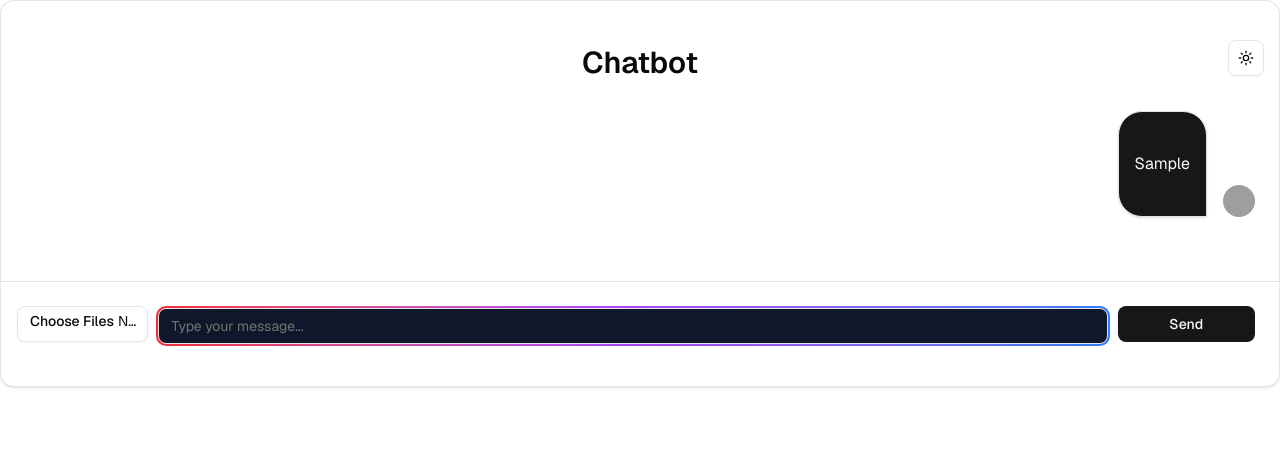
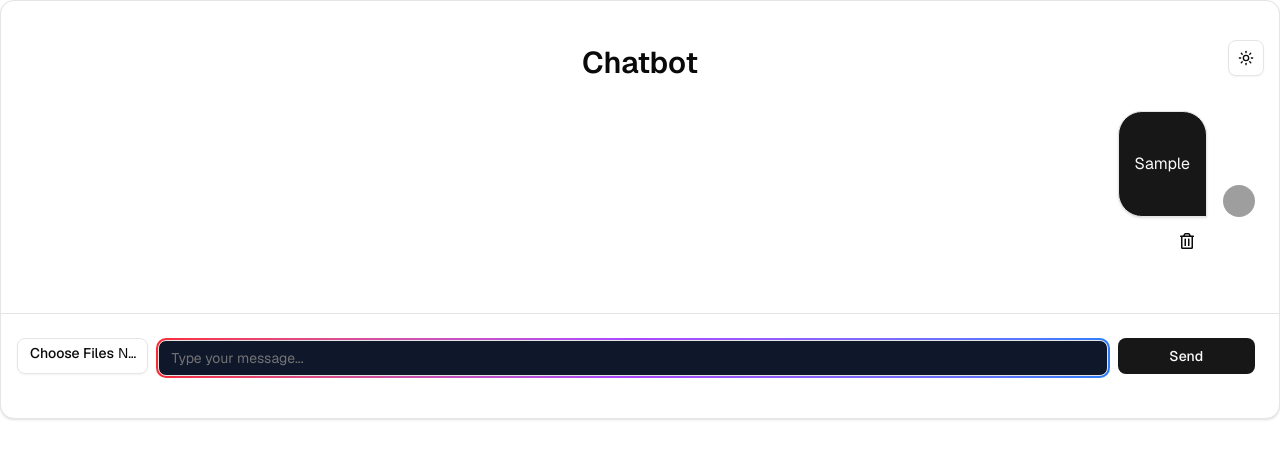
Before and after one commit to parhamGithub/chatbot, a Next.js app: page / in a window 1280 px wide. Both pictures are taken after typing "Sample" into the empty fields and a click on the button "Send". Shown: the top 458 px of the page. Built offline with nearby package versions, Linux system fonts and the light colour scheme; no server answers; grey boxes are pictures that could not be loaded.

Commit message:
added the message deleting logic and UI

```diff
--- a/components/chatbox/ChatInterface.tsx
+++ b/components/chatbox/ChatInterface.tsx
@@ -10,6 +10,7 @@ import { SyncLoader } from "react-spinners";
 import { GradientBorder } from "../tools/gradientBorder";
 import { useChat } from "@ai-sdk/react";
 import { DefaultChatTransport } from "ai";
+import { FaRegTrashAlt } from "react-icons/fa";
 
 export function ChatInterface() {
   const [input, setInput] = useState<string>("");
@@ -18,7 +19,7 @@ export function ChatInterface() {
   const fileInputRef = useRef<HTMLInputElement>(null);
   const messagesEndRef = useRef<HTMLDivElement>(null);
 
-  const { messages, sendMessage, status, stop } = useChat({
+  const { messages, sendMessage, status, stop, setMessages } = useChat({
     transport: new DefaultChatTransport({
       api: "/api/chat",
     }),
@@ -37,6 +38,10 @@ export function ChatInterface() {
     scrollToBottom();
   };
 
+  const handleDelete = (id: string) => {
+    setMessages(messages.filter((message) => message.id !== id));
+  };
+
   const scrollToBottom = () => {
     messagesEndRef.current?.scrollIntoView({ behavior: "smooth" });
   };
@@ -53,13 +58,24 @@ export function ChatInterface() {
             message.parts.map((part, i) => {
               switch (part.type) {
                 case "text":
+                  const lastIndex = index === messages.length - 1;
                   return (
-                    <MessageCard
+                    <div
                       key={message.id}
-                      content={<p>{part.text}</p>}
-                      isUser={message.role === "user"}
-                      lastIndex={index === messages.length - 1}
-                    />
+                      className={`flex w-full flex-col gap-4 ${
+                        message.role === "user" ? "items-end" : ""
+                      }`}
+                    >
+                      <MessageCard
+                        content={<p>{part.text}</p>}
+                        isUser={message.role === "user"}
+                        lastIndex={lastIndex}
+                      />
+                      <FaRegTrashAlt
+                        className={`cursor-pointer mx-15`}
+                        onClick={() => handleDelete(message.id)}
+                      />
+                    </div>
                   );
                 case "file":
                   if (part.mediaType?.startsWith("image/")) {
```
